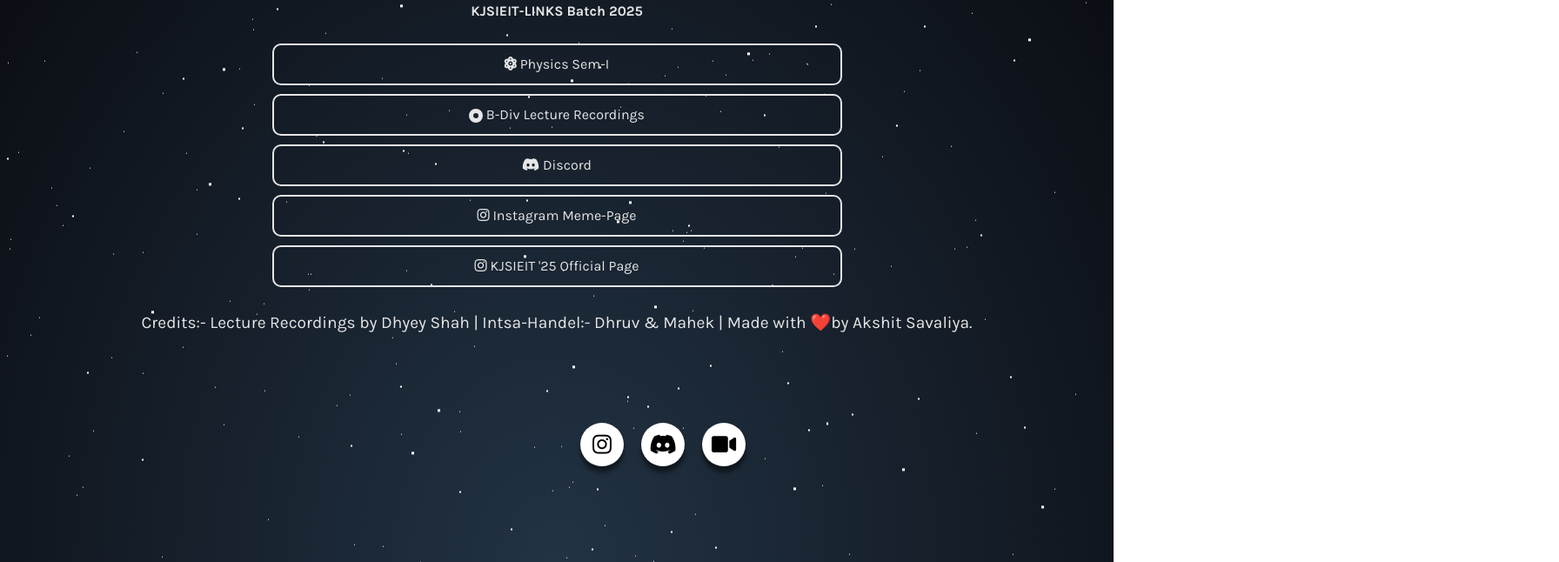
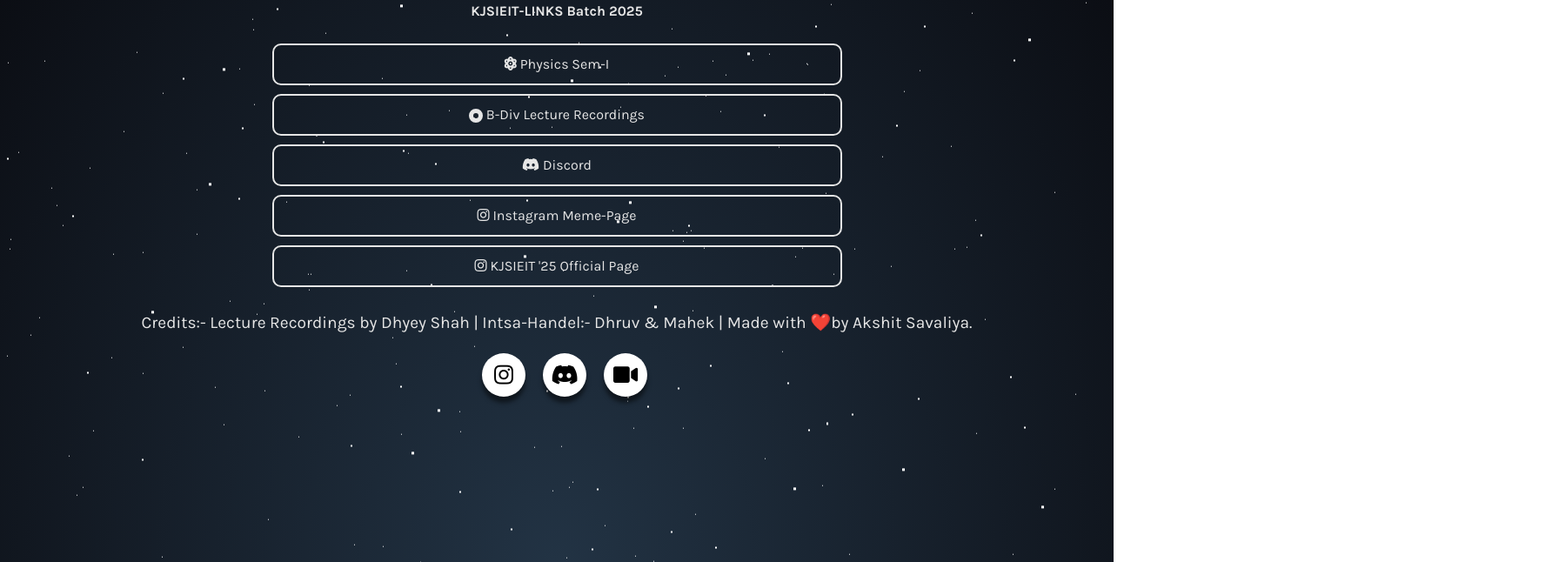
Before and after one commit to Rudra7777/links1, a plain HTML site: page index.html in a window 1280 px wide. Shown: the part 154-800 px from the top of the page at 87% size, 1792 px wide, since content can reach past the window. Drawn offline with nearby package versions, Linux system fonts and the light colour scheme.

Commit message:
Update style.css

```diff
--- a/style.css
+++ b/style.css
@@ -292,9 +292,9 @@
                     }
 
                     .icons ul {
-                        position: absolute;
+                        position: relative;
                         top: 80%;
-                        left: 625px;
+                        left: 40%;
                         line-height: 52px;
                         font-size: 25px;
                         margin: 0;
```
